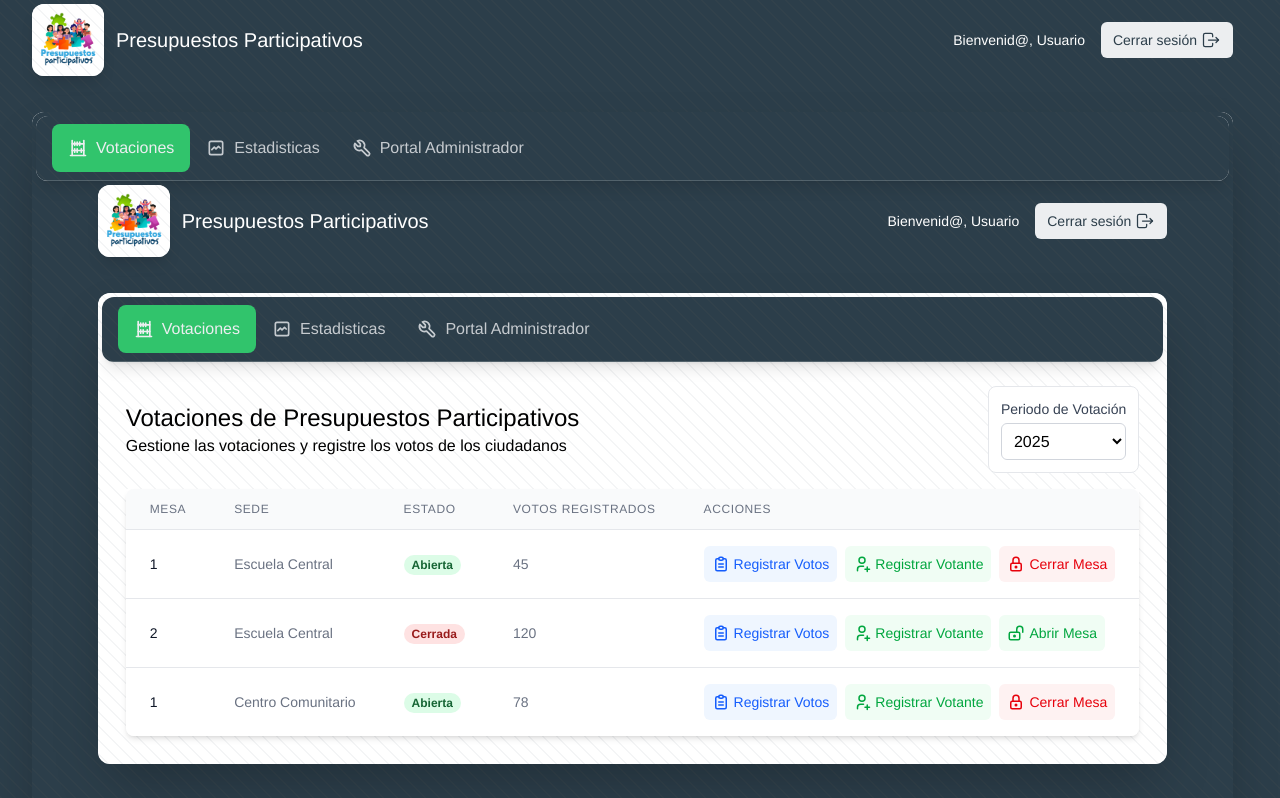
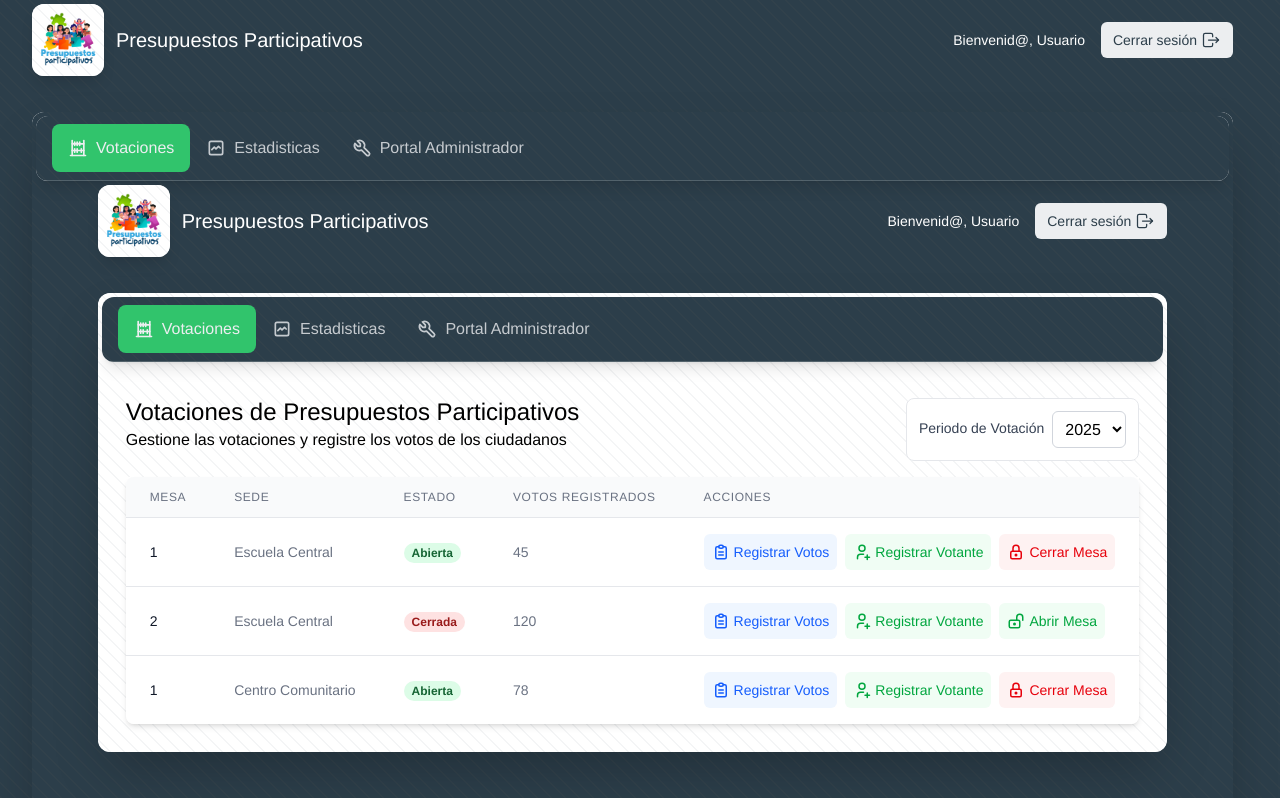
Before and after one commit to dev-el-quisco/presupuestos-participativos, a Next.js app: page /dashboard/2025/votaciones in a window 1280 px wide. Shown: the top 798 px of the page. Built offline with nearby package versions, Linux system fonts and the light colour scheme.

Commit message:
Responsividad filtro

```diff
--- a/app/components/dashboard/polls/Filter.tsx
+++ b/app/components/dashboard/polls/Filter.tsx
@@ -53,9 +53,9 @@ const Filter = () => {
   };
 
   return (
-    <div className=" bg-white rounded-lg border border-gray-200">
+    <div className=" bg-white rounded-lg border border-gray-200 mt-3">
       <div className="m-3">
-        <div className="flex flex-col">
+        <div className="flex flex-row space-x-2 items-center">
           <label
             htmlFor="periodo"
             className="text-sm font-medium text-gray-700 mb-1"
--- a/app/dashboard/[periodo]/votaciones/page.tsx
+++ b/app/dashboard/[periodo]/votaciones/page.tsx
@@ -6,7 +6,7 @@ export default function Votaciones() {
   return (
     <Layout>
       <div className="p-6 w-full flex flex-col justify-start">
-        <div className="flex flex-row items-center justify-between pb-4">
+        <div className="flex flex-col md:flex-row items-start md:items-center md:justify-between space-x-1 pb-4">
           <div>
             <h1 className="text-2xl">
               Votaciones de Presupuestos Participativos
```
